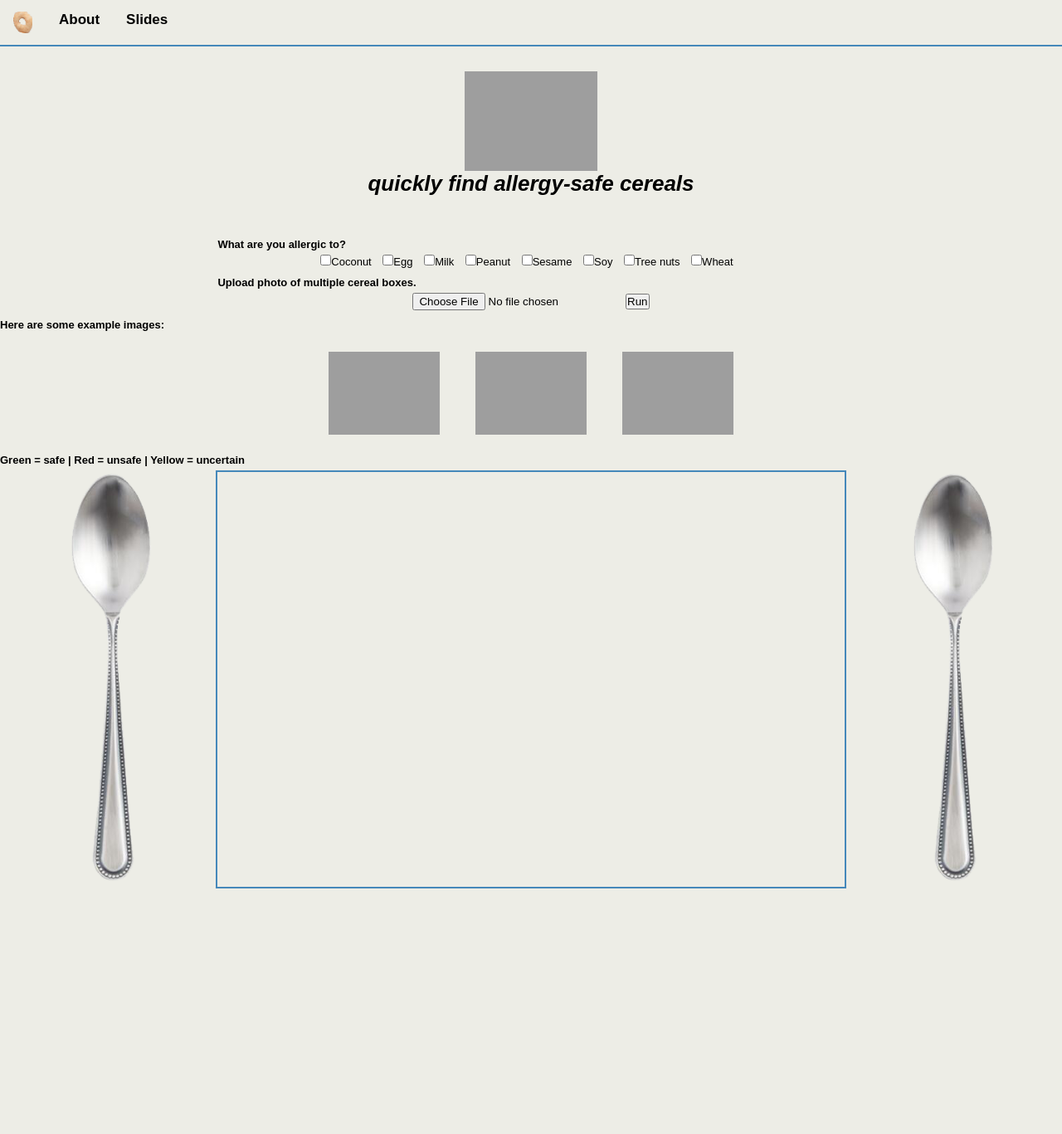
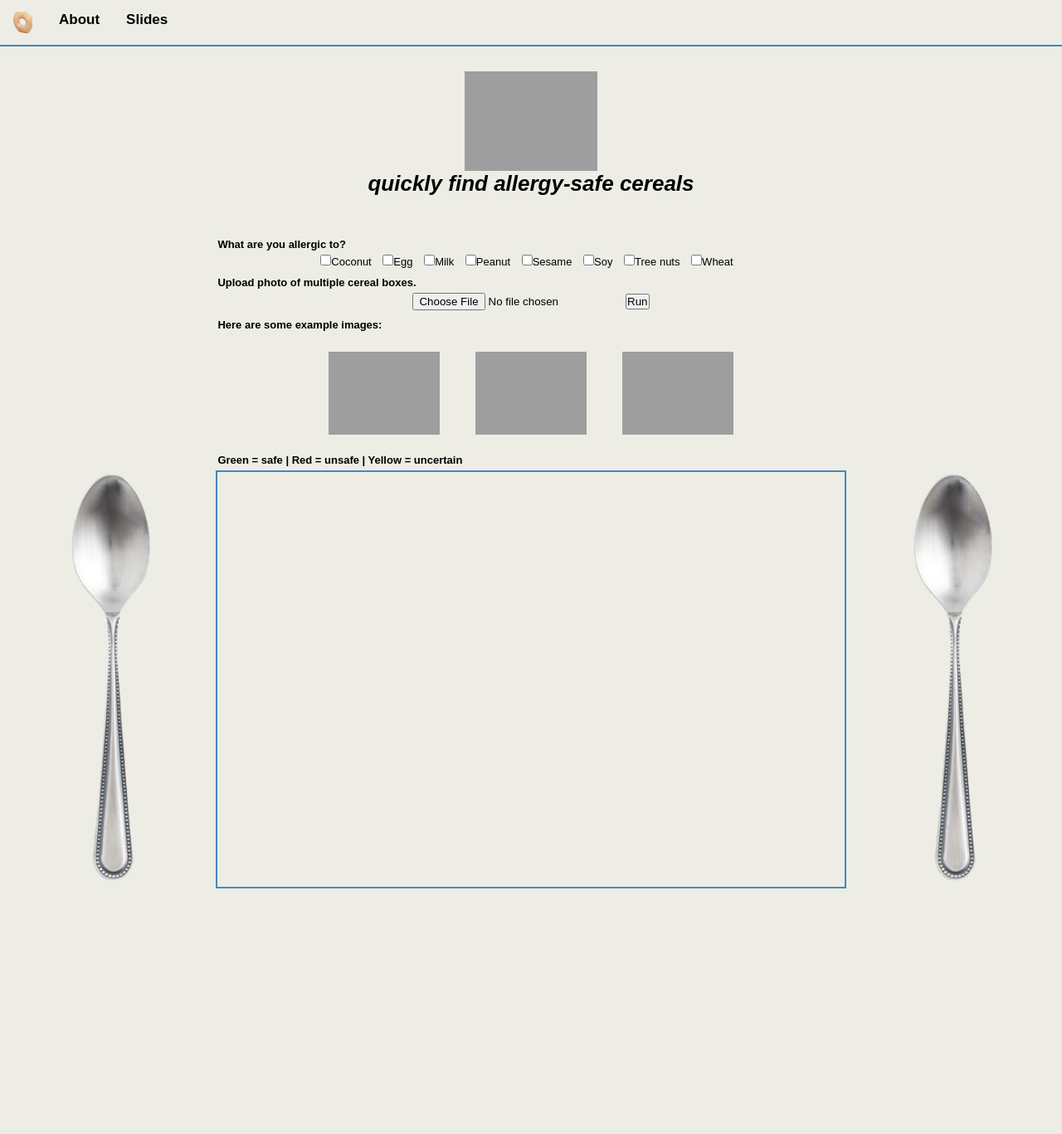
Before and after one commit to spectorp/CerealKiller, a Flask app: page / in a window 1280 px wide. Shown: the whole page at 83% size. Run offline with Flask 2, Linux system fonts and the light colour scheme; parts of the project's set-up code (start-up, migrations or seed data) failed here and were passed over; grey boxes are pictures that could not be loaded.

Commit message:
set formatting for example images

```diff
--- a/Flask/static/css/cerealkiller.css
+++ b/Flask/static/css/cerealkiller.css
@@ -72,6 +72,14 @@ a:hover {
 	display: block;
 }
 
+.example_images {
+	width: 59%;
+	margin-top:5px;
+	margin-bottom:5px;
+	text-align: center;
+	display: block;
+}
+
 .checkboxes {
 	margin-bottom:10px;
 }
```
